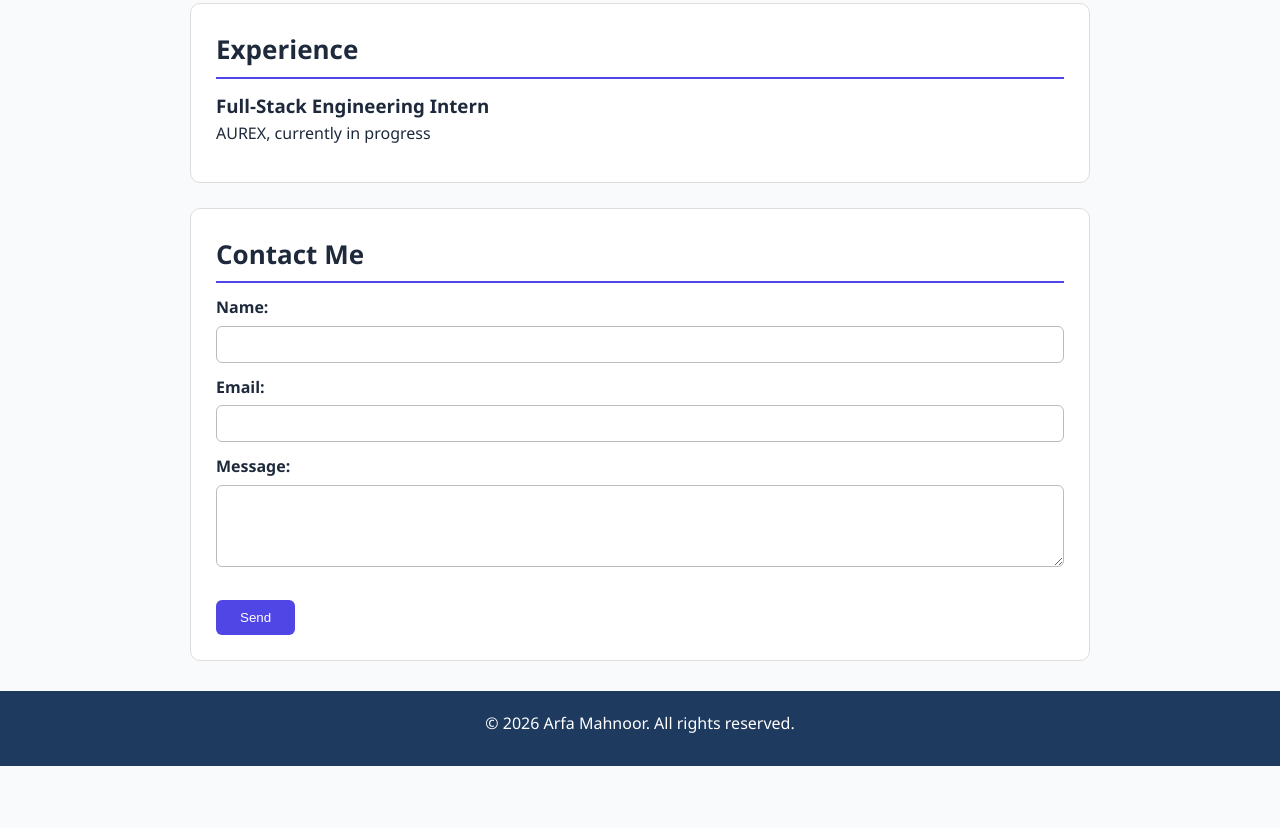
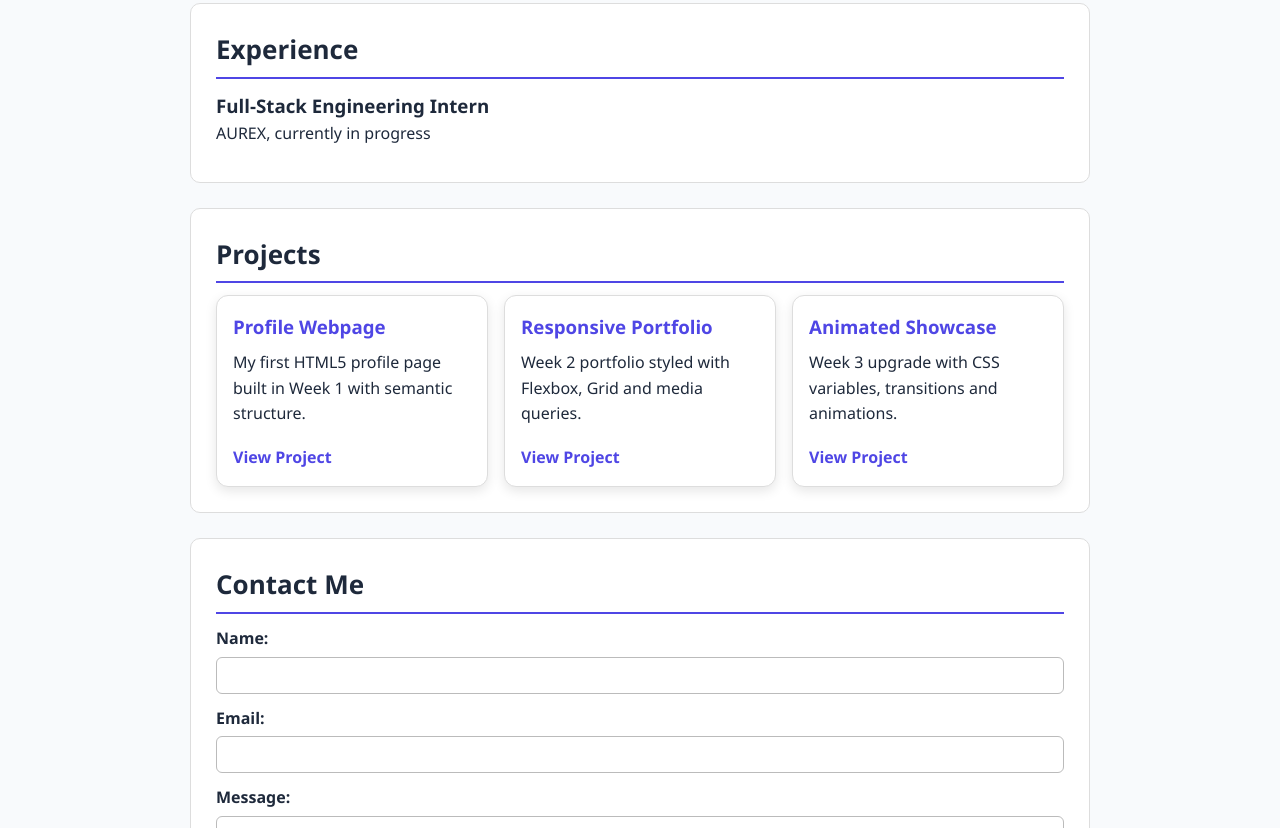
Before and after one commit to ArfaMahnoor/aurex-web-internship-arfa, a plain HTML site: page index.html in a window 1280 px wide. Shown: the part 1150-1978 px from the top of the page. Before the commit the page ends 1916 px from the top, so only its background shows below. Drawn offline with Linux system fonts and the light colour scheme.

Commit message:
Add projects gallery with CSS grid

```diff
--- a/index.html
+++ b/index.html
@@ -19,6 +19,7 @@
         <li><a href="#skills">Skills</a></li>
         <li><a href="#education">Education</a></li>
         <li><a href="#experience">Experience</a></li>
+        <li><a href="#projects">Projects</a></li>
         <li><a href="#contact">Contact</a></li>
       </ul>
     </nav>
@@ -54,6 +55,32 @@
           <p>AUREX, currently in progress</p>
         </article>
       </section>
+      <section id="projects">
+  <h2>Projects</h2>
+  <div class="projects-grid">
+
+    <article class="project-card">
+      <h3>Profile Webpage</h3>
+      <p>My first HTML5 profile page built in Week 1 with semantic structure.</p>
+      <a href="#">View Project</a>
+    </article>
+
+    <article class="project-card">
+      <h3>Responsive Portfolio</h3>
+      <p>Week 2 portfolio styled with Flexbox, Grid and media queries.</p>
+      <a href="#">View Project</a>
+    </article>
+
+    <article class="project-card">
+      <h3>Animated Showcase</h3>
+      <p>Week 3 upgrade with CSS variables, transitions and animations.</p>
+      <a href="#">View Project</a>
+    </article>
+
+
+
+  </div>
+</section>
       <section id="contact">
         <h2>Contact Me</h2>
         <form>
--- a/styles/main.css
+++ b/styles/main.css
@@ -231,3 +231,35 @@ img {
         width: 100%;
     }
 }
+
+/* ===== Projects Gallery (CSS Grid) ===== */
+.projects-grid {
+    display: grid;
+    grid-template-columns: repeat(auto-fit, minmax(220px, 1fr));
+    gap: var(--space-md);
+}
+
+.project-card {
+    background-color: var(--color-surface);
+    border: 1px solid var(--color-border);
+    border-radius: var(--radius);
+    padding: var(--space-md);
+    box-shadow: var(--shadow);
+}
+
+.project-card h3 {
+    margin-bottom: var(--space-sm);
+    color: var(--color-primary);
+}
+
+.project-card a {
+    display: inline-block;
+    margin-top: var(--space-sm);
+    color: var(--color-primary);
+    font-weight: bold;
+    text-decoration: none;
+}
+
+.project-card a:hover {
+    color: var(--color-primary-dark);
+}
```
